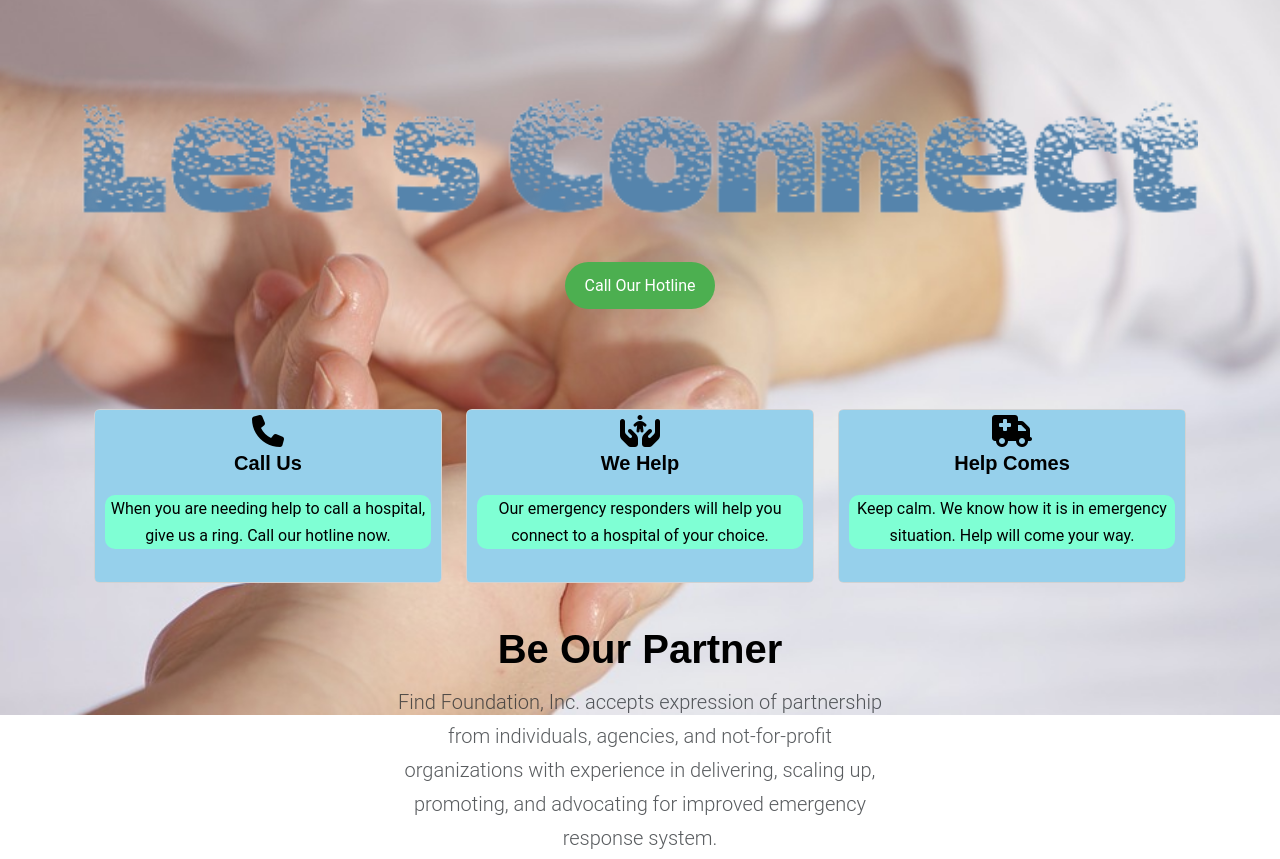
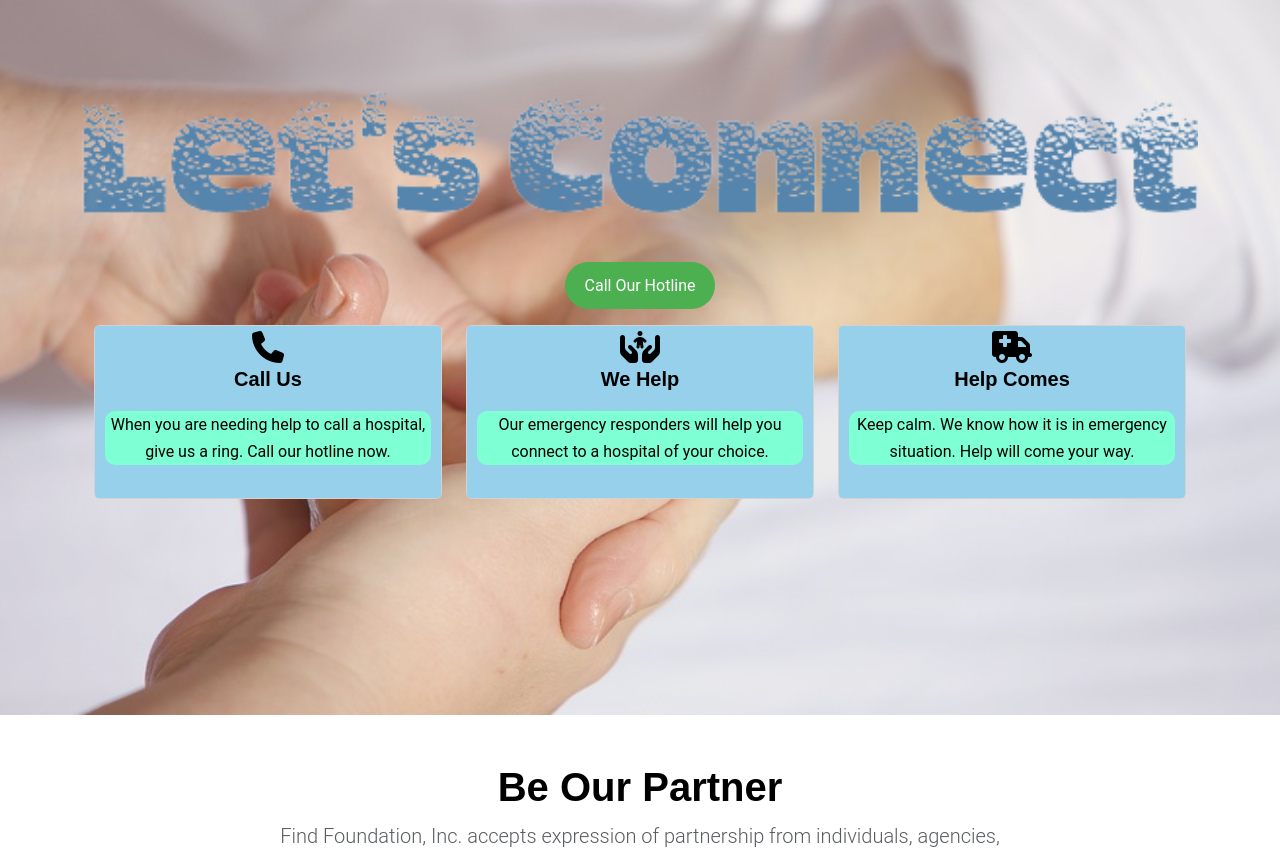
Before and after one commit to tonym1965/mini-project-1, a plain HTML site: page index.html in a window 1280 px wide. Shown: the part 85-944 px from the top of the page. Drawn offline with nearby package versions, Linux system fonts and the light colour scheme.

Commit message:
Updated index.html

```diff
--- a/index.html
+++ b/index.html
@@ -79,10 +79,9 @@
             <button class="call-us-button">Call Our Hotline</button>
           </a>
         </div>
-        <!-- Jumbotron -->
+      <!-- Jumbotron -->
   <!-- Features Section -->
-  <section>
-    <div class="container">
+    <div class="container py-3">
       <div class="row">
         <div class="col-md-4 mb-1">
           <div class="card">
@@ -93,7 +92,7 @@
             </div>
           </div>
         </div>
-        <div class="col-md-4 mb-1">
+        <div class="col-md-4 mb-2">
           <div class="card">
             <div class="card-body">
               <a><i class="fa-solid fa-hands-holding-child" style="font-size: 2em;"></i></a>
@@ -114,9 +113,9 @@
 
       </div>
     </section>
-  </div>
+    </div>
   <!--Album-->
-      <section class="py-2 text-center container">
+      <section class="py-5 text-center container">
         <div class="row mb-2">
           <div class="col-lg-8 col-md-8 mx-auto">
             <h1 class="fw-bolder">Be Our Partner</h1>
```
